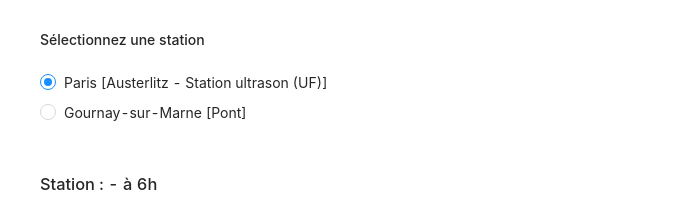
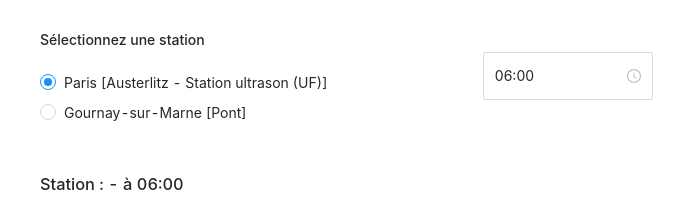
Before and after one commit to alexandrelam/30joursvigicrues, a Gatsby site: page / in a window 1280 px wide. Shown: the part 231-434 px from the top of the page, 224-917 px from the left. Built offline with nearby package versions, Linux system fonts and the light colour scheme; Gatsby itself is replaced by a stand-in of ours; no server answers.

Commit message:
v1.4 On peut maintenant choisir l'heure à laquelle les informations sont récupérées. Par défaut, l'heure vaut 06:00.

```diff
--- a/package.json
+++ b/package.json
@@ -14,6 +14,7 @@
     "gatsby-plugin-sharp": "^2.6.14",
     "gatsby-source-filesystem": "^2.3.14",
     "gatsby-transformer-sharp": "^2.5.7",
+    "moment": "^2.27.0",
     "prop-types": "^15.7.2",
     "react": "^16.12.0",
     "react-dom": "^16.12.0",
--- /dev/null
+++ b/src/components/choosetime.js
@@ -0,0 +1,17 @@
+import React from "react"
+import { TimePicker } from "antd"
+import moment from "moment"
+
+export default function Choosetime({setTime}) {
+  const format = "HH:mm"
+
+  return (
+    <TimePicker
+      defaultValue={moment("06:00", format)}
+      minuteStep={60}
+      format={format}
+      showNow={false}
+      onChange={(e,s)=>setTime(s)}
+    />
+  )
+}
--- a/src/components/images/image3.js
+++ b/src/components/images/image3.js
@@ -7,7 +7,7 @@ export default function Image3() {
     query {
       placeholderImage: file(relativePath: { eq: "3.png" }) {
         childImageSharp {
-          fluid(maxWidth: 1000) {
+          fluid(maxWidth: 1000, quality:100) {
             ...GatsbyImageSharpFluid
           }
         }
--- a/src/components/images/image4.js
+++ b/src/components/images/image4.js
@@ -7,7 +7,7 @@ export default function Image4() {
     query {
       placeholderImage: file(relativePath: { eq: "4.png" }) {
         childImageSharp {
-          fluid(maxWidth: 1000) {
+          fluid(maxWidth: 1000, quality:100) {
             ...GatsbyImageSharpFluid
           }
         }
--- a/src/pages/index.css
+++ b/src/pages/index.css
@@ -43,3 +43,12 @@ h3{
 .guide-h3{
     margin: 0;
 }
+
+.settings{
+    display: flex;
+}
+
+.settings .ant-picker{
+    height: 3rem;
+    margin: auto;
+}
--- a/src/pages/index.js
+++ b/src/pages/index.js
@@ -6,6 +6,7 @@ import { PageHeader, Table } from "antd"
 import SEO from "../components/seo"
 import Addform from "../components/addform"
 import Selection from "../components/selection"
+import Choosetime from "../components/choosetime"
 
 export default function IndexPage() {
   const [activeStation, setActiveStation] = useState("")
@@ -15,6 +16,7 @@ export default function IndexPage() {
     { id: "F700000103", name: "Paris [Austerlitz - Station ultrason (UF)]" },
     { id: "F664000104", name: "Gournay-sur-Marne [Pont]" },
   ])
+  const [time, setTime] = useState("06:00")
 
   const columns = [
     {
@@ -41,10 +43,13 @@ export default function IndexPage() {
       const annee = splitted_date[0]
       const mois = splitted_date[1]
       const jour = splitted_date[2]
-      const time = splitted_date_time[1]
+      const fetchedTime = splitted_date_time[1]
+      const fetchedHour = fetchedTime.split(":")[0]
+      const fetchedMinute = fetchedTime.split(":")[1]
       const hour = time.split(":")[0]
-      const minute = time.split(":")[1]
-      if (hour === "06" && minute === "00") {
+
+      console.log(fetchedTime)
+      if (hour === fetchedHour && fetchedMinute === "00") {
         count++
         const dataObj = {
           key: count,
@@ -67,7 +72,7 @@ export default function IndexPage() {
         setActiveStation(res.Serie.LbStationHydro)
         parseData(res.Serie.ObssHydro)
       })
-  }, [radioValue])
+  }, [radioValue, time])
 
   return (
     <div>
@@ -82,13 +87,19 @@ export default function IndexPage() {
           stationNames={stationNames}
           setStationNames={setStationNames}
         />
+        <div className="settings">
+          <div>
             <h4>Sélectionnez une station</h4>
             <Selection
               radioValue={radioValue}
               setRadioValue={setRadioValue}
               stationNames={stationNames}
             />
-        <h3>Station : {activeStation} - à 6h</h3>
+          </div>
+          <Choosetime setTime={setTime}/>
+        </div>
+
+  <h3>Station : {activeStation} - à {time}</h3>
         <Table columns={columns} dataSource={data} pagination={false} />
       </div>
     </div>
```
Also changed, not shown: 1 other file. Lines whose indentation alone changed are shown as unchanged.
